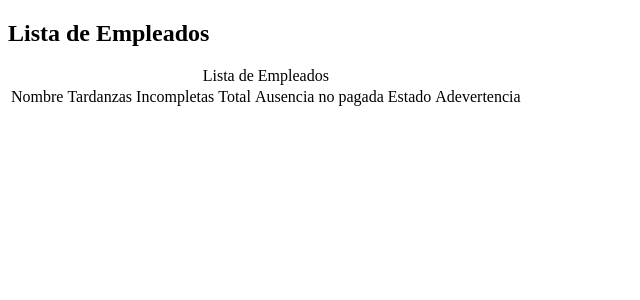
After one commit to marcohoyosh/proyecto-asistencia, a PHP site: page /lista.php in a window 1280 px wide. The commit adds this page. Shown: the top 300 px of the page, without its empty margins (0-640 px from the left). Run offline with PHP 8.4, Linux system fonts and the light colour scheme.

Commit message:
1eros cambios

```diff
--- a/index.php
+++ b/index.php
@@ -21,7 +21,11 @@
                     </select>
                 </td>
                 <td>
-                    <input type="date" name="cumpleanios" step="1" min="2013-01-01" max="2013-12-31" value="2013-01-01">
+                    <input type="date" name="cumpleanios" step="1" min="2013-01-01" max="2020-12-31" value="">
+
+                </td>
+                <td>
+                    <input type="date" name="cumpleanios" step="1" min="2013-01-01" max="2020-12-31" value="">
 
                 </td>
 
--- /dev/null
+++ b/lista.php
@@ -0,0 +1,29 @@
+<!DOCTYPE html>
+<html lang="en">
+<head>
+    <meta charset="UTF-8">
+    <meta name="viewport" content="width=device-width, initial-scale=1.0">
+    <meta http-equiv="X-UA-Compatible" content="ie=edge">
+    <title>Document</title>
+</head>
+<body>
+    <div><h2>Lista de Empleados</h2></div>
+    <div>
+        <table class="egt">
+            <caption>Lista de Empleados</caption>
+            <tr>
+
+                <td>Nombre</td>
+                <td>Tardanzas</td>
+                <td>Incompletas</td>
+                <td>Total</td>
+                <td>Ausencia no pagada</td>
+                <td>Estado</td>
+                <td>Adevertencia</td>
+
+            </tr>
+
+        </table>
+    </div>
+</body>
+</html>
```
Also changed, not shown: prueba.php (deleted).
